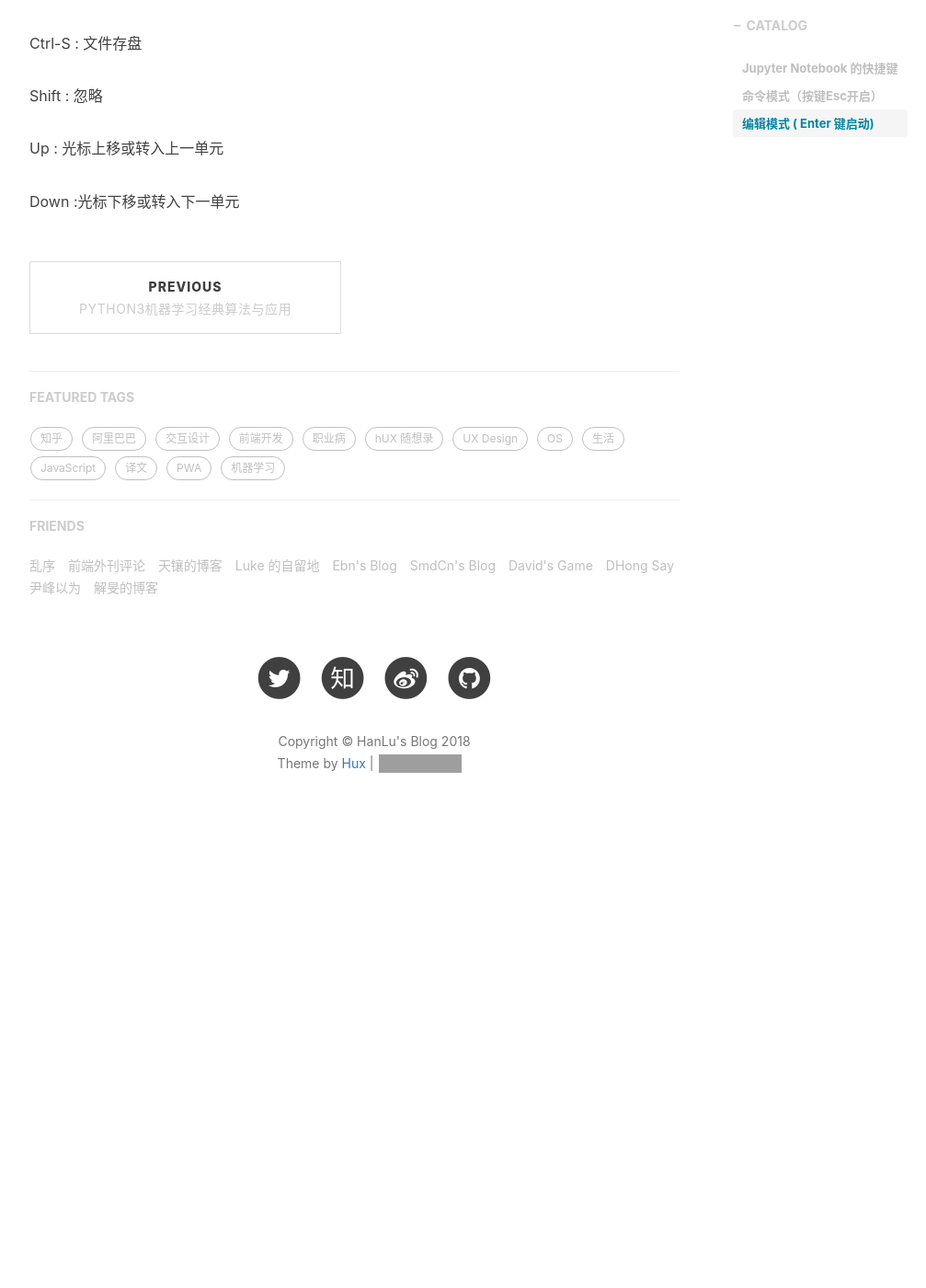
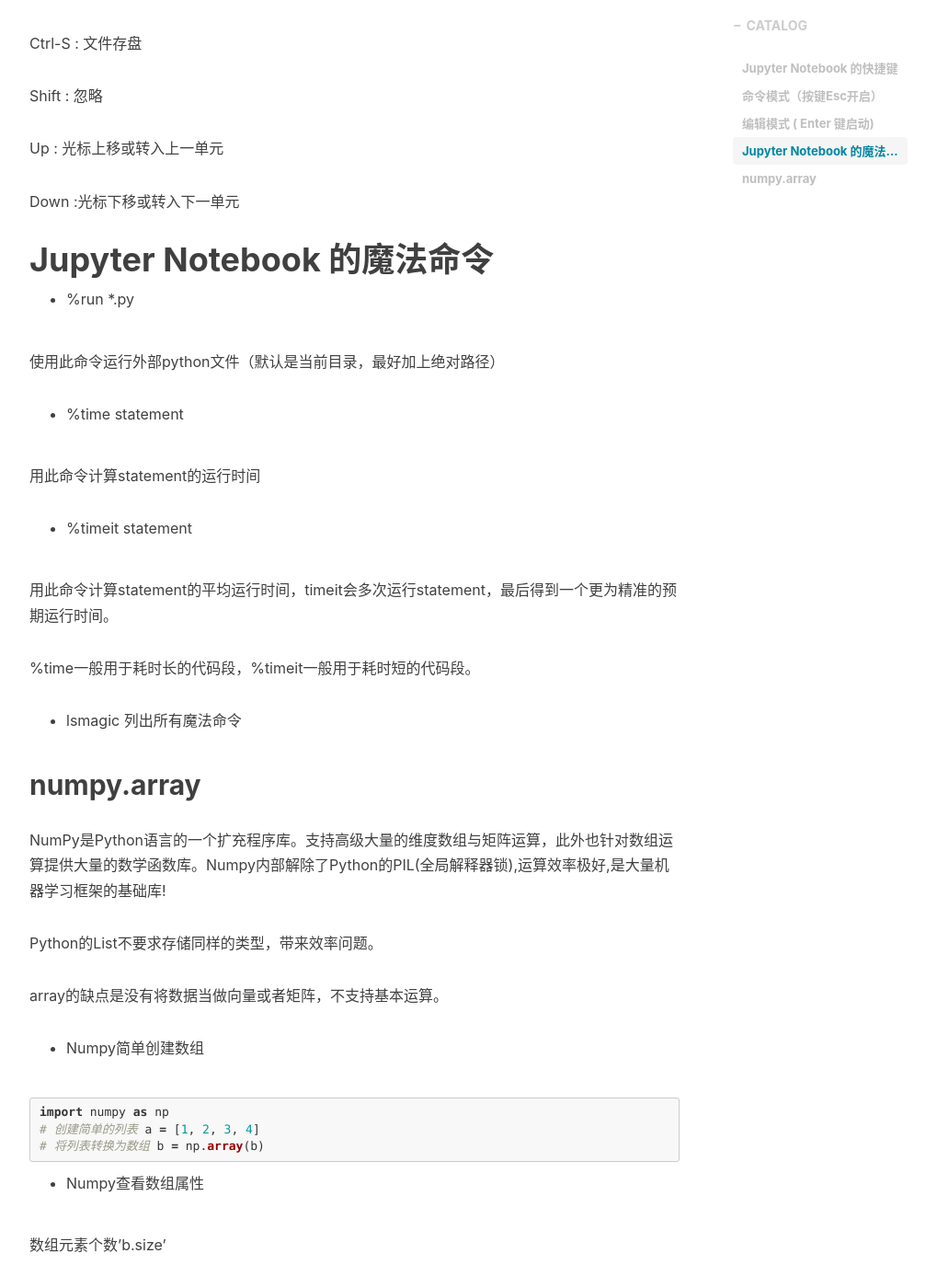
Before and after one commit to TakahashiKansuke/TakahashiKansuke.github.io, a Jekyll site: the page built from _posts/2018-07-04-python3machinelearning.markdown, in a window 1280 px wide and 1400 px high, scrolled down 4939 px. Shown: the whole window at 92% size, without its empty margins (233-1240 px from the left). Built offline with Jekyll 4.4.1, drawn with Linux system fonts in a browser that asks for light colours; nearby versions of some CDN libraries; comment, search, counter and statistics services are not loaded; before the commit the page ends 5873 px from its top, so only the background shows below that; some of the changed text lies outside the part shown; grey boxes are pictures that could not be loaded.

Commit message:
Update 2018-07-04-python3machinelearning.markdown

````diff
--- a/_posts/2018-07-04-python3machinelearning.markdown
+++ b/_posts/2018-07-04-python3machinelearning.markdown
@@ -164,3 +164,67 @@
 Up : 光标上移或转入上一单元
 
 Down :光标下移或转入下一单元
+
+# Jupyter Notebook 的魔法命令
+
+* %run *.py
+
+使用此命令运行外部python文件（默认是当前目录，最好加上绝对路径）
+
+* %time statement
+
+用此命令计算statement的运行时间
+
+* %timeit statement
+
+用此命令计算statement的平均运行时间，timeit会多次运行statement，最后得到一个更为精准的预期运行时间。
+
+%time一般用于耗时长的代码段，%timeit一般用于耗时短的代码段。
+
+* lsmagic 列出所有魔法命令
+
+## numpy.array
+
+NumPy是Python语言的一个扩充程序库。支持高级大量的维度数组与矩阵运算，此外也针对数组运算提供大量的数学函数库。Numpy内部解除了Python的PIL(全局解释器锁),运算效率极好,是大量机器学习框架的基础库!
+
+Python的List不要求存储同样的类型，带来效率问题。
+
+array的缺点是没有将数据当做向量或者矩阵，不支持基本运算。
+
+* Numpy简单创建数组
+
+```python
+import numpy as np
+# 创建简单的列表
+a = [1, 2, 3, 4]
+# 将列表转换为数组
+b = np.array(b)
+```
+
+* Numpy查看数组属性
+
+数组元素个数'b.size'
+
+数组形状'b.shape'
+
+数组维度'b.ndim'
+
+数组元素类型'b.dtype'
+
+* 快速创建N维数组的api函数
+
+创建10行10列的数值为浮点1的矩阵'array_one = np.ones([10, 10])'
+
+创建10行10列的数值为浮点0的矩阵'array_zero = np.zeros([10, 10])'
+
+从现有的数据创建数组: array(深拷贝)，asarray(浅拷贝)
+
+* Numpy创建随机数组'np.random'
+
+均匀分布
+
+'np.random.rand(10, 10)' 创建指定形状(示例为10行10列)的数组(范围在0至1之间)
+
+'np.random.uniform(0, 100)'创建指定范围内的一个数
+
+'np.random.randint(0, 100)' 创建指定范围内的一个整数
````
